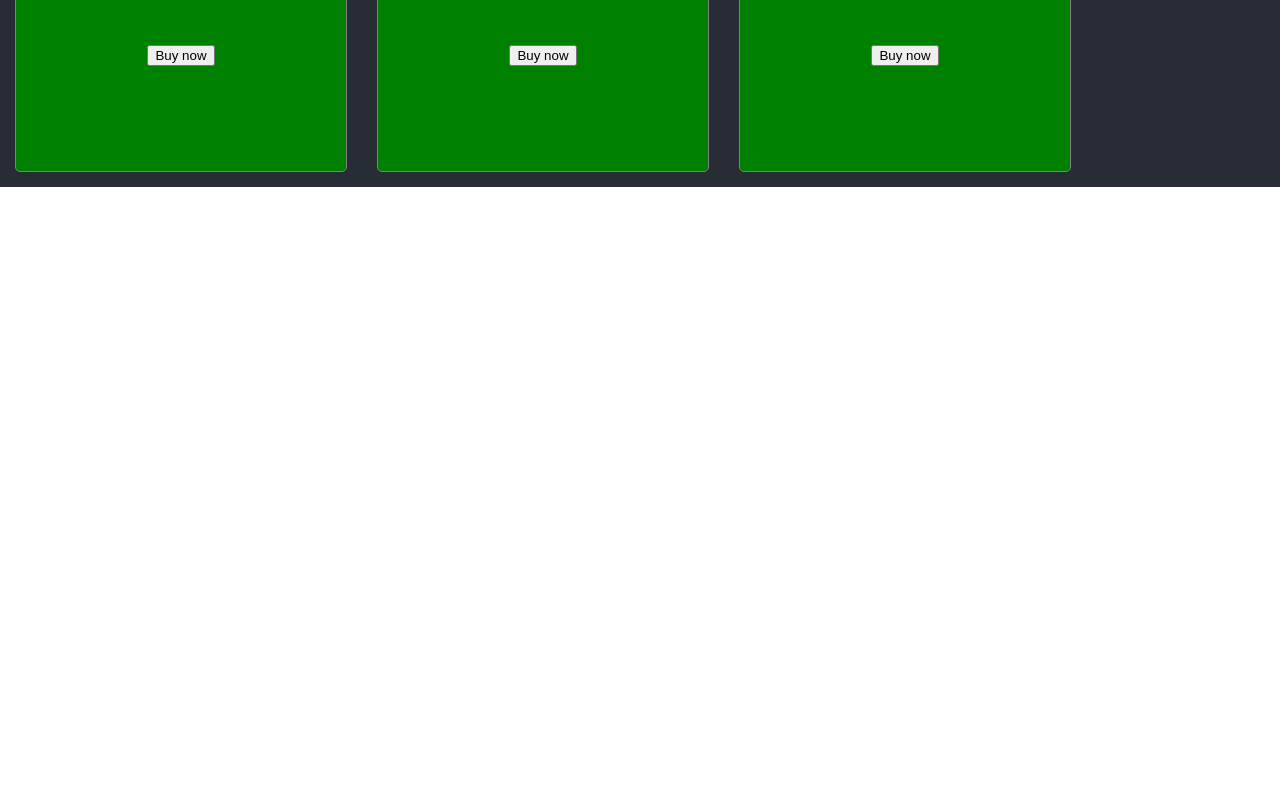
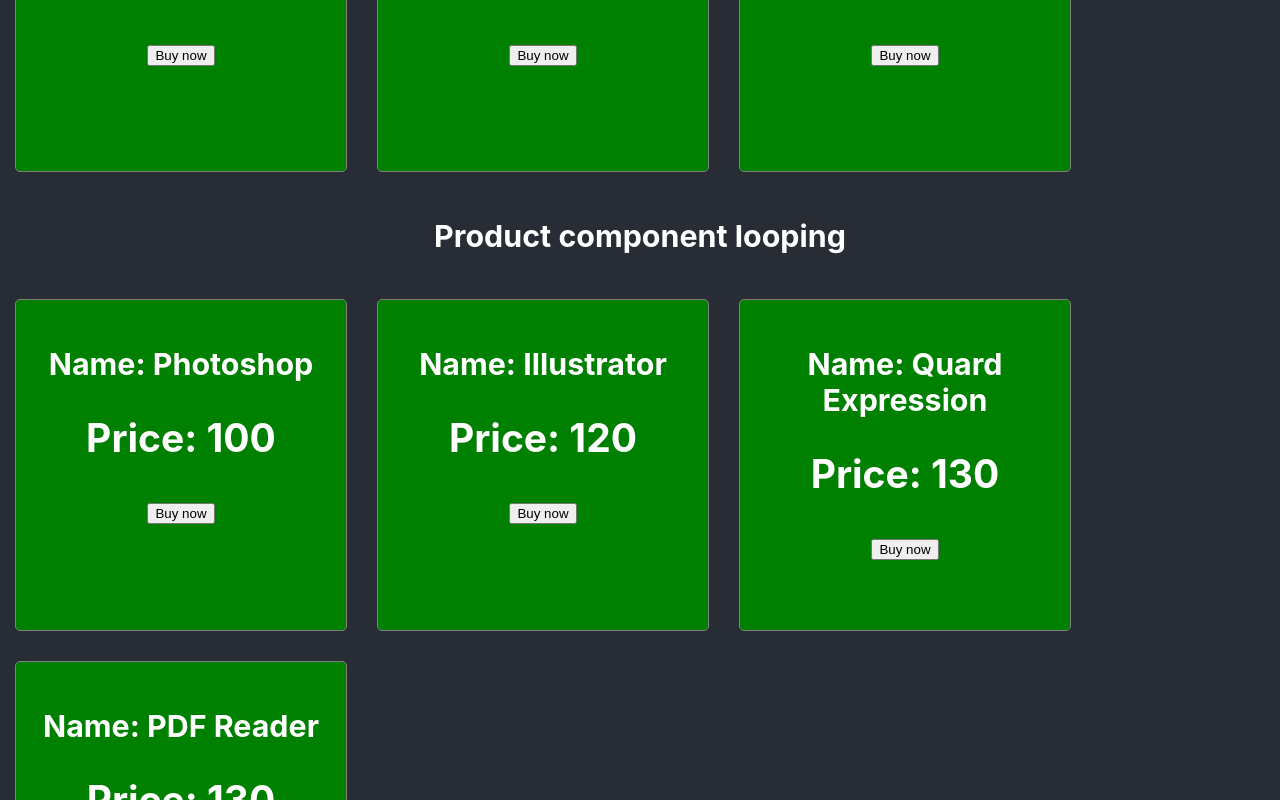
Before and after one commit to cseshahriar/complete-react-course, a React (Create React App) app in the folder core-concepts/: page / in a window 1280 px wide. Shown: the part 2000-2800 px from the top of the page. Before the commit the page ends 2187 px from the top, so only its background shows below. Built offline with nearby package versions, Linux system fonts and the light colour scheme.

Commit message:
dynamic data display loop through with component

```diff
--- a/core-concepts/src/App.js
+++ b/core-concepts/src/App.js
@@ -19,11 +19,23 @@
     borderRadius: '5px',
   }
 
+  // list of objects
   const products = [
-    {name: 'Product 1', price: '100'},
-    {name: 'Product 2', price: '120'},
-    {name: 'Product 1', price: '130'},
+    {name: 'Photoshop', price: '100'},
+    {name: 'Illustrator', price: '120'},
+    {name: 'Quard Expression', price: '130'},
+    {name: 'PDF Reader', price: '130'},
   ]
+
+  const productNames = products.map(product => product.name)  // arrow func return all product names
+  const productObjects = products.map(product => product)  // arrow func return all product names
+  console.log('---------', 'product names ', productNames)
+  console.log('---------', 'product objects ', productObjects)
+
+  const nayoks = [
+    'Razzak', 'Anwar', 'Jafor', 'Alomgir', 'Salman'
+  ]
+
 
   return (
     <div className="App">
@@ -51,10 +63,22 @@
           <Product name="Photoshop" price="$90.00"></Product>
           <Product name="Kitkat" price="$50.00"></Product>
           <Product name="PDF Reader" price="$30.00"></Product>
+        </div>
 
-          {/* loop */}
+        <h3>Product component looping</h3>
+        {/* looping */}
+        <div style={{width: '100%'}}>
+          {
+            products.map(product =>  <Product name={product.name} price={product.price}></Product>)
+          }
+        </div>
 
-        </div>
+        {/* list looping */}
+        <ul>
+          {
+            nayoks.map(nayok => <li>{nayok}</li>)
+          }
+        </ul>
 
       </header>
     </div>
```
